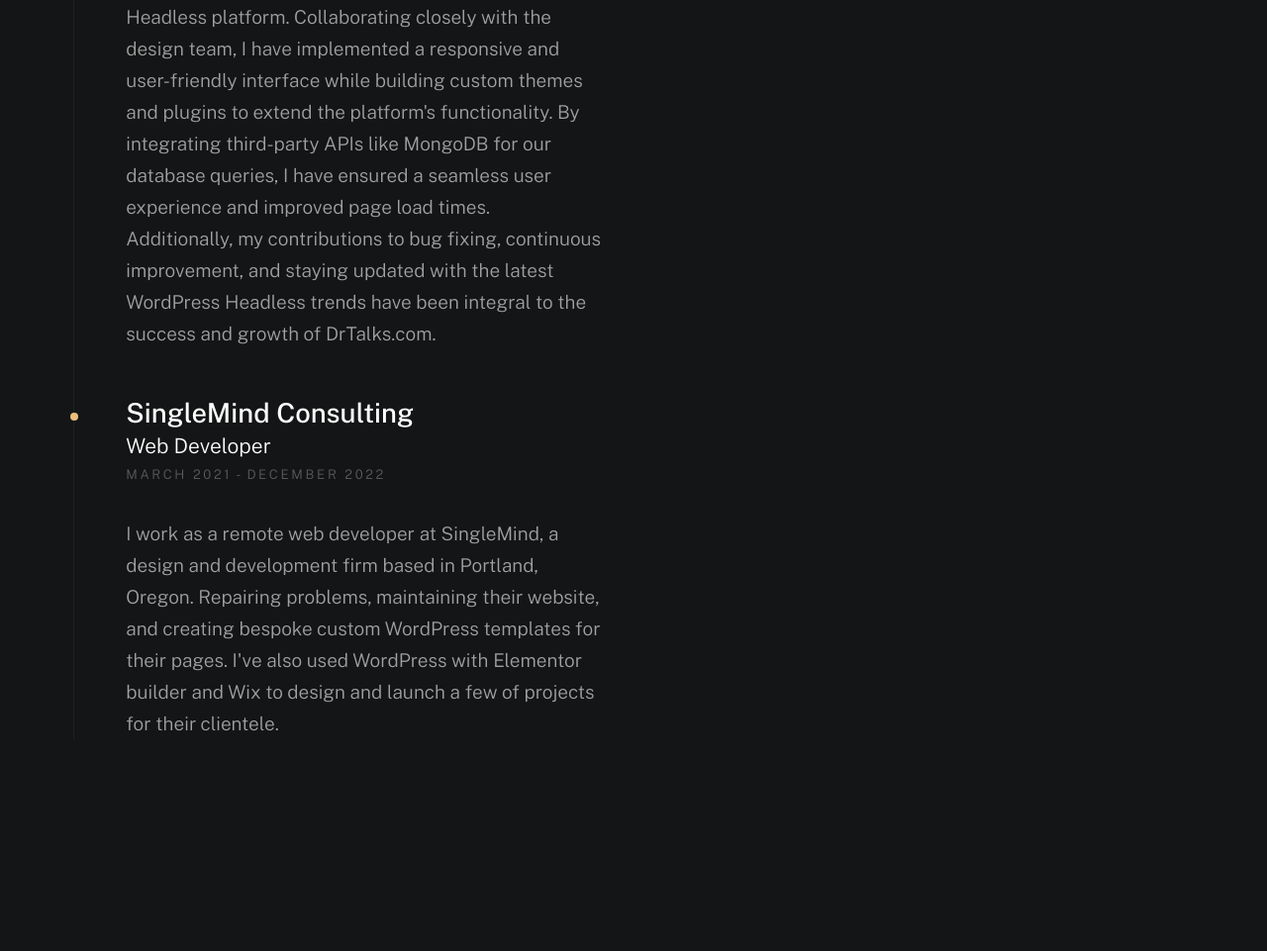
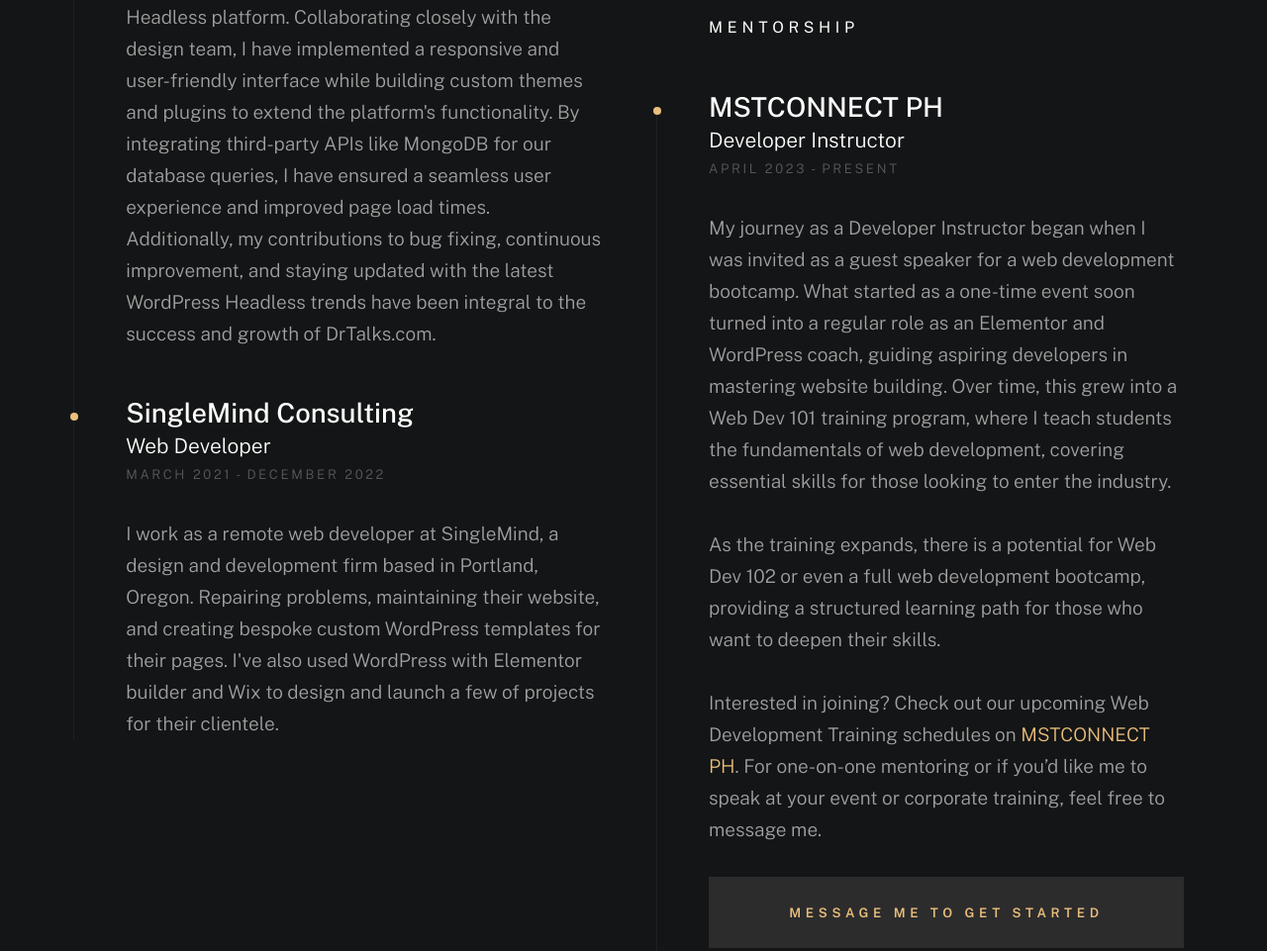
Before and after one commit to apcabotaje/website-ver3, a plain HTML site: page index.html in a window 1280 px wide. Shown: the part 3778-4739 px from the top of the page at 99% size. Drawn offline with nearby package versions, Linux system fonts and the light colour scheme; a web font is replaced by a local one.

Commit message:
Added Mentorship column

```diff
--- a/index.html
+++ b/index.html
@@ -343,7 +343,32 @@
                                 </div>
                             </div>
 
-                        </div> <!-- end timeline -->
+                        </div> <!-- end education timeline -->
+
+                        <h2 style="margin-top: 70px;" class="text-pretitle" data-animate-el>
+                            Mentorship
+                        </h2>
+
+                        <div class="timeline" data-animate-el>
+
+                            <div class="timeline__block">
+                                <div class="timeline__bullet"></div>
+                                <div class="timeline__header">
+                                    <h4 class="timeline__title">MSTCONNECT PH</h3>
+                                    <h5 class="timeline__meta">Developer Instructor</h5>
+                                    <p class="timeline__timeframe">April 2023 - Present</p>
+                                </div>
+                                <div class="timeline__desc">
+                                    <p>My journey as a Developer Instructor began when I was invited as a guest speaker for a web development bootcamp. What started as a one-time event soon turned into a regular role as an Elementor and WordPress coach, guiding aspiring developers in mastering website building. Over time, this grew into a Web Dev 101 training program, where I teach students the fundamentals of web development, covering essential skills for those looking to enter the industry.</p>
+
+                                    <p>As the training expands, there is a potential for Web Dev 102 or even a full web development bootcamp, providing a structured learning path for those who want to deepen their skills.</p>
+
+                                    <p>Interested in joining? Check out our upcoming Web Development Training schedules on <a href="https://www.facebook.com/mstconnectph" target="_blank">MSTCONNECT PH</a>. For one-on-one mentoring or if you’d like me to speak at your event or corporate training, feel free to message me.</p>
+                                    <a href="mailto:apcabotaje@gmail.com" class="mailtoui btn btn--medium u-fullwidth contact-btn">Message Me to Get Started</a>
+                                </div>
+                            </div>
+
+                        </div> <!-- end mentorship timeline -->
 
                     </div> <!-- end column -->
 
```
